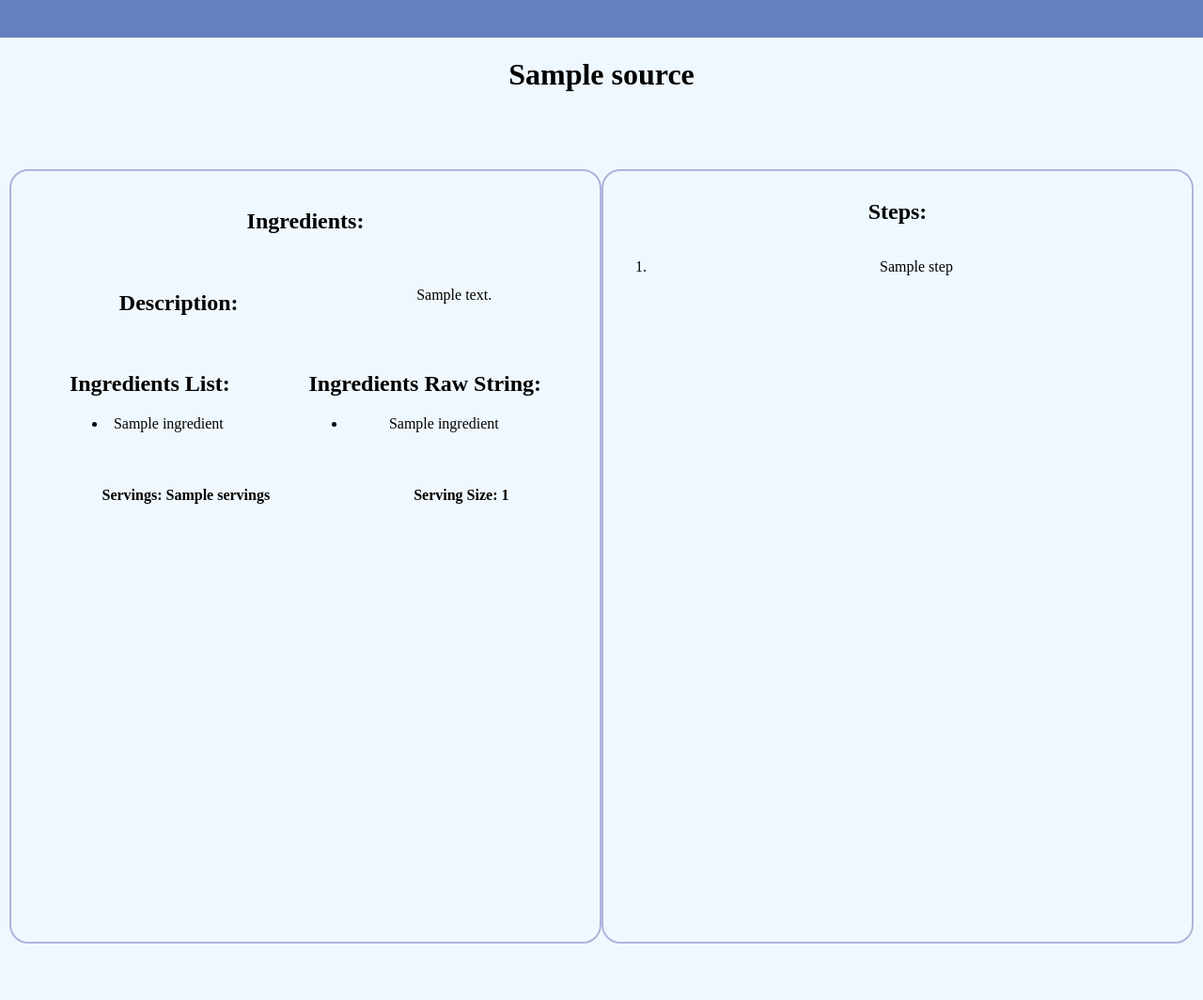
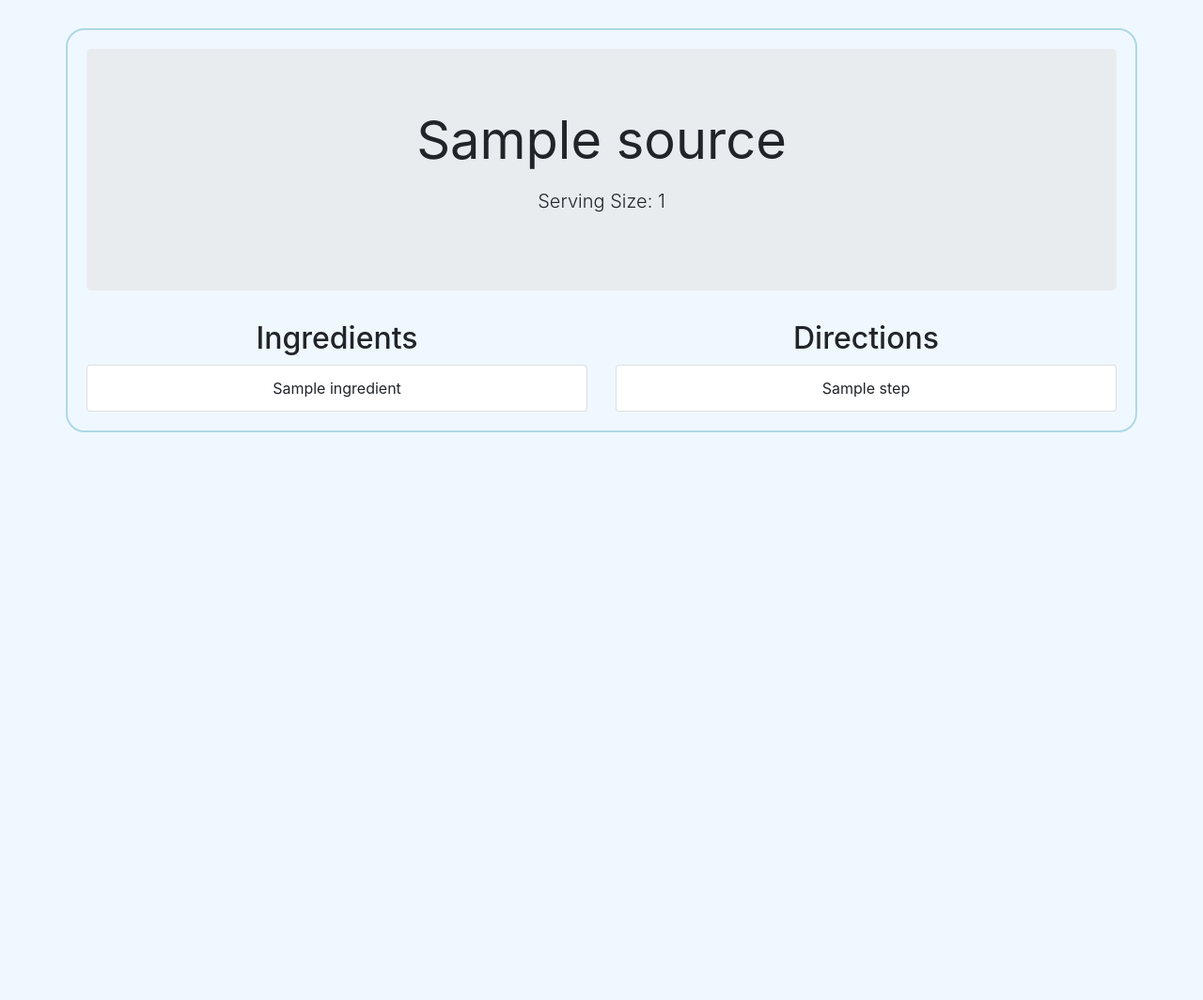
Before and after one commit to ArnaudCabello/CSE5914Leftovers, a Flask app: template app/templates/recipe.html in a window 1280 px wide. Shown: the whole page at 94% size. After the commit the page ends 460 px from the top, so only its background shows below. Run offline with Flask 3, Linux system fonts and the light colour scheme; the template is opened without the code that fills it: most values are stand-ins (such as "Sample title", 1, 10 or a date in 2020); some libraries are stand-ins or nearby versions.

Commit message:
recipesfigma

```diff
--- a/app/templates/recipe.html
+++ b/app/templates/recipe.html
@@ -2,13 +2,18 @@
 <html lang="en">
   <head>
     <meta charset="UTF-8" />
-    <meta name="viewport" content="width=device-width, initial-scale=1.0" />
+    <meta name="viewport" content="width=device-width, initial-scale=1.0"/>
     <title>{{ recipe['_source']['name'] }}</title>
-    <link rel="stylesheet" href="{{url_for('static',filename='css/main.css')}}"/>
+    <link rel="stylesheet" href="https://maxcdn.bootstrapcdn.com/bootstrap/4.5.2/css/bootstrap.min.css">
     <script type="text/javascript" src="{{url_for('static',filename='script/script.js')}}"></script>
     <script> //var data = res; </script>
     <script src="{{url_for('static', filename='/script/results.js')}}"></script>
     <script src="{{url_for('static', filename='/script/recipe.js')}}"></script>
+    <link
+      rel="stylesheet"
+      href="{{url_for('static',filename='css/main.css')}}"
+    />
+
     <style>
       body {
         background-color: #f0f8ff; /* Light blue background color */
@@ -19,68 +24,49 @@
         border: 2px solid #add8e6; /* Light blue border color */
         padding: 20px;
         margin-top: 30px;
-        width: 50%;
+        width: 100%;
         margin-left: auto;
         margin-right: auto;
-      }
-
-      #ingredients,
-      #recipe {
-        width: 80%;
-        margin-top: 10px;
       }
     </style>
   </head>
   <body>
-    <div class="banner"></div>
+    <div class="container">
 
-    <h1 style="text-align: center;">{{ recipe['_source']['name'] }}</h1>
-    <div class="hor-container" id="content"> <!-- root page container -->
-      <div class="vert-container" id="left-content"> <!-- flex container for left side of page -->
-        <div class="hor-container"><h2>Ingredients:</h2></div> <!-- Ingredients Header -->
-        <div class="hor-container"> <!-- Description of recipe -->
-          <h2>Description:</h2>
-          <p>{{ recipe['_source']['description'] }}</p>
+        <div class="jumbotron">
+            <h1 class="display-4"><strong>{{ recipe['_source']['name'] }}</strong></h1>
+            <p class="lead">
+              {% for tag in recipe['_source']['tags'] %}
+                {% if '-hours-or-less' in tag or '-minutes-or-less' in tag %}
+                  Time: {{ tag }}
+                {% endif %}
+              {% endfor %}
+            </p>
+            <p class="lead">Serving Size: {{ recipe['_source']['serving_size'] }}</p>
         </div>
-        <div class="hor-container">
-          <div class="ingredients-container">
-            <h2>Ingredients List:</h2>
-            <ul>
-              {% for ingredient in recipe['_source']['ingredients'] %}
-                <li>{{ ingredient }}</li>
+
+        <div class="row">
+            <div class="col-md-6">
+                <h2>Ingredients</h2>
+                <ul class="list-group">
+                    {% for ingredient in recipe['_source']['ingredients_raw_str'] %}
+                        <li class="list-group-item">{{ ingredient }}</li>
                     {% endfor %}
                 </ul>
             </div>
-          <div class="ingredients-raw-container">
-            <h2>Ingredients Raw String:</h2>
-            <ul>
-            {% for ingredient in recipe['_source']['ingredients_raw_str'] %}
-              <li>{{ ingredient }}</li>
+            <div class="col-md-6">
+                <h2>Directions</h2>
+                <ol class="list-group">
+                    {% for step in recipe['_source']['steps'] %}
+                        <li class="list-group-item">{{ step }}</li>
                     {% endfor %}
-            </ul>
-          </div>
-        </div>
-        <div class="hor-container">
-          <div class="servings-container">
-            <h4>Servings: {{ recipe['_source']['servings'] }}</h4>
-          </div>
-          <div class="serving-size-container">
-            <h4>Serving Size: {{ recipe['_source']['serving_size'] }}</h4>
+                </ol>
             </div>
         </div>
     </div>
 
-      <div class="vert-container" id="right-content"> <!-- flex container for right side of page -->
-        <h2>Steps:</h2>
-        <div>
-          <ol>
-            {% for step in recipe['_source']['steps'] %}
-              <li>{{ step }}</li>
-            {% endfor %}
-          </ol>
-        </div>
-        </ul>
-      </div>
-    </div>
+    <script src="https://ajax.googleapis.com/ajax/libs/jquery/3.5.1/jquery.min.js"></script>
+    <script src="https://cdnjs.cloudflare.com/ajax/libs/popper.js/1.16.0/umd/popper.min.js"></script>
+    <script src="https://maxcdn.bootstrapcdn.com/bootstrap/4.5.2/js/bootstrap.min.js"></script>
     </body>
 </html>
--- a/config.py
+++ b/config.py
@@ -1,4 +1,4 @@
 # HOW TO USE
 # update your elasticsearch password below
 
-elastic_password="FWDZ0*ObFet0G4RlxY+4"
+elastic_password="wtvM9AawNpyje8Xy9Me="
```
Lines whose indentation alone changed are shown as unchanged.
